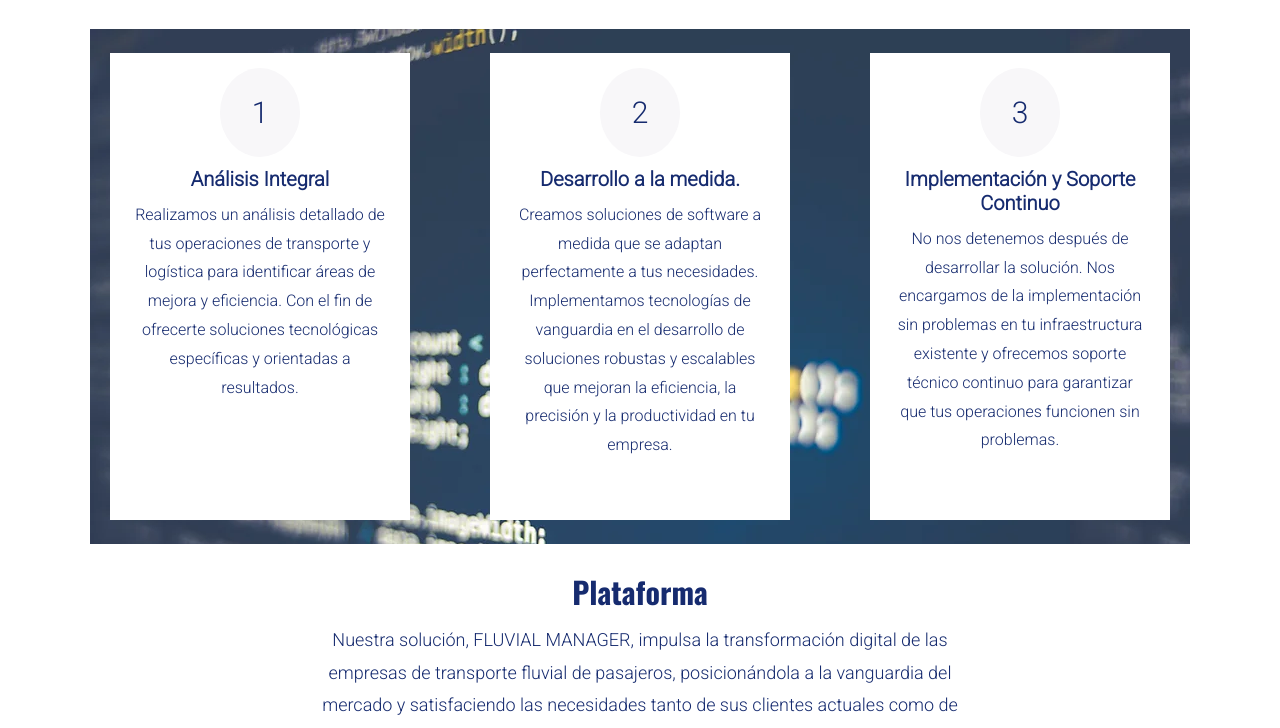
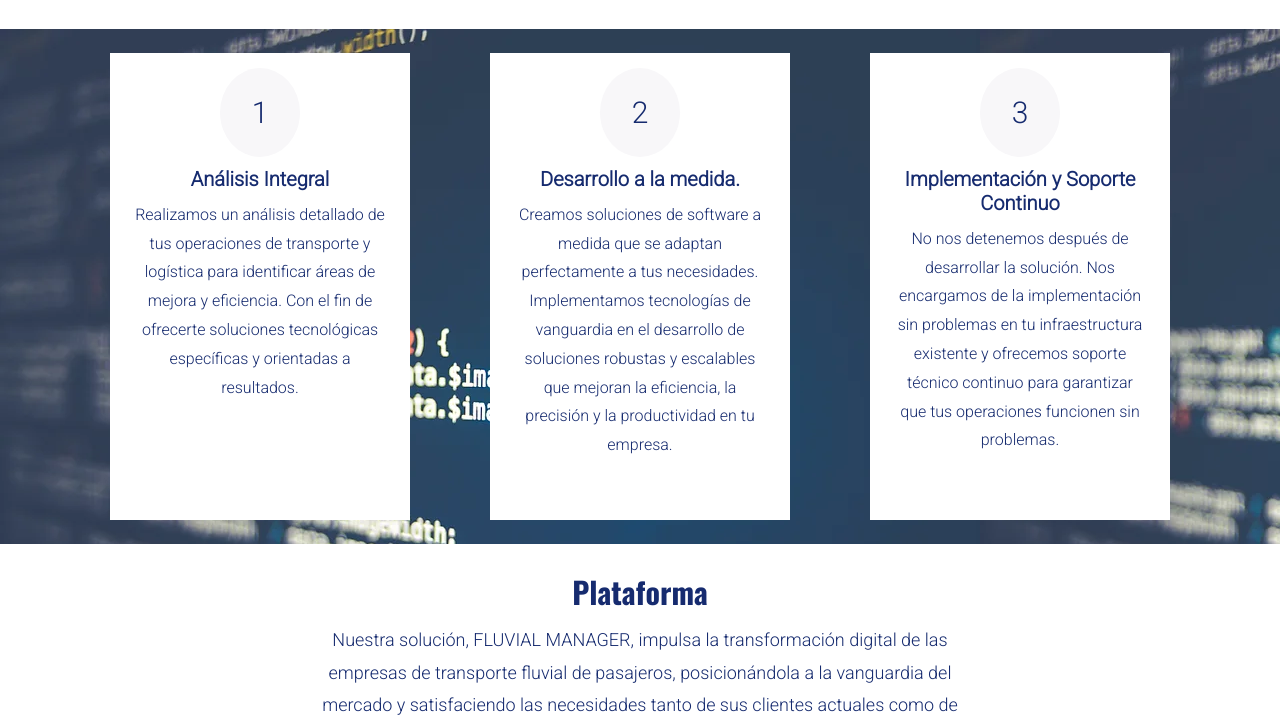
Before and after one commit to krlosw9/innovaIT-landing, a plain HTML site: page index.html in a window 1280 px wide. Shown: the part 640-1368 px from the top of the page. Drawn offline with nearby package versions, Linux system fonts and the light colour scheme.

Commit message:
Configurado el background-image de la seccion services

```diff
--- a/css/style.css
+++ b/css/style.css
@@ -105,9 +105,11 @@ header{
 .services > h3{
   text-align: center;
 }
-.services__cards{
+.services__background{
   background-image: url('../img/servicesBackground.webp');
   object-fit: cover;
+}
+.services__cards{
   display: grid;
   grid-template-columns: repeat(auto-fill, minmax(250px, 1fr));
   grid-gap: 40px;
--- a/index.html
+++ b/index.html
@@ -55,6 +55,7 @@
       <h3>
         Nuestros servicios
       </h3>
+      <div class="services__background">
         <div class="services__cards">
           <div class="services__card">
             <div class="serviceNumber">
@@ -82,6 +83,7 @@
             <p>No nos detenemos después de desarrollar la solución. Nos encargamos de la implementación sin problemas en
               tu infraestructura existente y ofrecemos soporte técnico continuo para garantizar que tus operaciones
               funcionen sin problemas.</p>
+          </div>
         </div>
       </div>
     </section>
```
Lines whose indentation alone changed are shown as unchanged.
